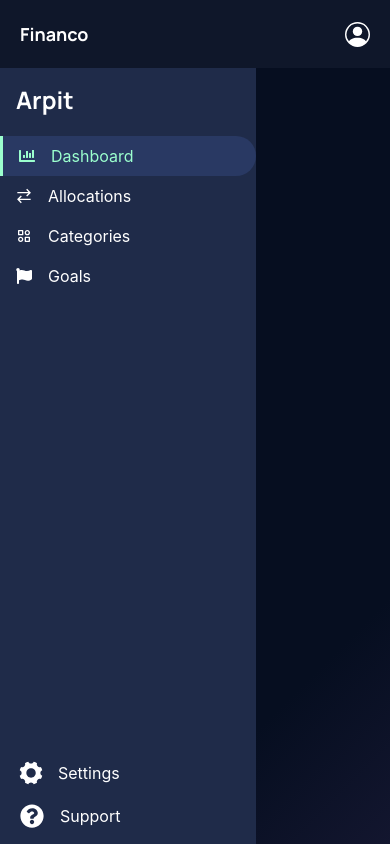
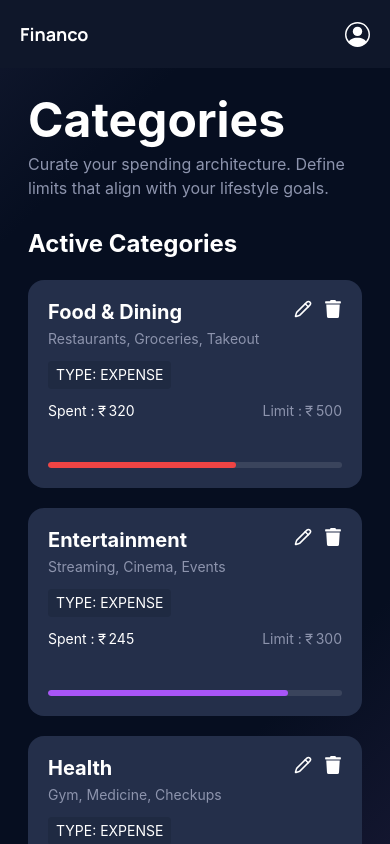
Before and after one commit to Rekcah97/Financo, a React (Vite) app in the folder frontend/: page / in a window 390 px wide. Built offline with nearby package versions, Linux system fonts and the light colour scheme.

Commit message:
Feat: Categories Component and mobile friendly sideBar

```diff
--- a/frontend/src/App.jsx
+++ b/frontend/src/App.jsx
@@ -5,6 +5,8 @@ import SideBar from "./components/PageElement/SideBar";
 import Login from "./components/auth/Login";
 import Footer from "./components/PageElement/Footer";
 import Register from "./components/auth/Register";
+import Categories from "./components/PageElement/SidebarComponent/Categories";
+
 function App() {
   const log = true;
   return (
@@ -14,6 +16,12 @@ function App() {
           <PrivateNavBar />
           <div className="flex flex-1 overflow-hidden">
             <SideBar userName={"Arpit"} />
+            <main className="p-7 w-full">
+              <Routes>
+                <Route path="/categories" element={<Categories />} />
+                <Route path="*" element={<Categories />} />
+              </Routes>
+            </main>
           </div>
         </div>
       ) : (
--- a/frontend/src/components/PageElement/SideBar.jsx
+++ b/frontend/src/components/PageElement/SideBar.jsx
@@ -27,7 +27,7 @@ function SideBar({ userName }) {
     },
   ];
   return (
-    <div className="flex flex-col h-full w-3xs bg-[var(--element-bg)] justify-between">
+    <div className="hidden sm:flex flex-col h-full w-3xs bg-[var(--element-bg)] justify-between">
       <div className="flex flex-col gap-5">
         <h2 className="font-[Manrope] font-bold  text-2xl pt-4 pl-4">
           {userName}
--- /dev/null
+++ b/frontend/src/components/PageElement/SidebarComponent/Categories.jsx
@@ -0,0 +1,142 @@
+import React from "react";
+import { FaPlusCircle } from "react-icons/fa";
+import CategoryCard from "./CategoryCard";
+function Categories() {
+  const Fcategories = [
+    {
+      name: "Food & Dining",
+      desc: "Restaurants, Groceries, Takeout",
+      type: "expense",
+      spent: 320,
+      limit: 500,
+      color: "#ef4444",
+    },
+    {
+      name: "Entertainment",
+      desc: "Streaming, Cinema, Events",
+      type: "expense",
+      spent: 245,
+      limit: 300,
+      color: "#a855f7",
+    },
+    {
+      name: "Health",
+      desc: "Gym, Medicine, Checkups",
+      type: "expense",
+      spent: 180,
+      limit: 250,
+      color: "#ec4899",
+    },
+    {
+      name: "Transport",
+      desc: "Fuel, Bus, Taxi",
+      type: "expense",
+      spent: 90,
+      limit: 150,
+      color: "#f97316",
+    },
+    {
+      name: "Shopping",
+      desc: "Clothes, Gadgets, Accessories",
+      type: "expense",
+      spent: 410,
+      limit: 400,
+      color: "#eab308",
+    },
+    {
+      name: "Utilities",
+      desc: "Electricity, Water, Internet",
+      type: "expense",
+      spent: 60,
+      limit: 100,
+      color: "#64748b",
+    },
+    {
+      name: "Freelance",
+      desc: "Web Dev, Design Projects",
+      type: "income",
+      spent: 1200,
+      limit: 1500,
+      color: "#22c55e",
+    },
+    {
+      name: "Salary",
+      desc: "Monthly Job Income",
+      type: "income",
+      spent: 2000,
+      limit: 2000,
+      color: "#10b981",
+    },
+    {
+      name: "Side Business",
+      desc: "Reselling, Consulting",
+      type: "income",
+      spent: 450,
+      limit: 600,
+      color: "#06b6d4",
+    },
+    {
+      name: "Emergency Fund",
+      desc: "Unexpected Expenses Buffer",
+      type: "saving",
+      spent: 300,
+      limit: 500,
+      color: "#3b82f6",
+    },
+    {
+      name: "Vacation",
+      desc: "Travel, Hotels, Activities",
+      type: "saving",
+      spent: 150,
+      limit: 400,
+      color: "#f43f5e",
+    },
+    {
+      name: "Investment",
+      desc: "Stocks, Crypto, Mutual Funds",
+      type: "saving",
+      spent: 500,
+      limit: 800,
+      color: "#6366f1",
+    },
+  ];
+  return (
+    <div className="flex flex-col gap-7">
+      <div className="flex items-end w-full justify-between">
+        <div className="flex flex-col gap-2 ">
+          <h2 className=" font-bold text-5xl">Categories</h2>
+          <p className="text-[var(--text-secondary)]">
+            Curate your spending architecture. Define limits that align with
+            your lifestyle goals.
+          </p>
+        </div>
+        <div>
+          <button className="hidden sm:flex items-center text-[var(--primary)] cursor-pointer gap-2 bg-[var(--button)] px-7 py-4 rounded-3xl hover:opacity-80">
+            <FaPlusCircle className="text-xl" />
+            Create a New Category
+          </button>
+        </div>
+      </div>
+      <div className="flex flex-col gap-5">
+        <div>
+          <h3 className="font-bold text-2xl">Active Categories</h3>
+        </div>
+        <div className="grid grid-cols-1 sm:grid-cols-2 lg:grid-cols-3 xl:grid-cols-7 gap-5">
+          {Fcategories.map((cat) => (
+            <CategoryCard
+              key={cat.name}
+              name={cat.name}
+              desc={cat.desc}
+              type={cat.type}
+              spent={cat.spent}
+              lastMonth={cat.limit}
+              color={cat.color}
+            />
+          ))}
+        </div>
+      </div>
+    </div>
+  );
+}
+
+export default Categories;
--- /dev/null
+++ b/frontend/src/components/PageElement/SidebarComponent/CategoryCard.jsx
@@ -0,0 +1,55 @@
+import React from "react";
+import { MdCurrencyRupee } from "react-icons/md";
+import { FaTrash } from "react-icons/fa";
+import { LuPencil } from "react-icons/lu";
+function CategoryCard({ name, desc, type, spent, lastMonth, color }) {
+  const percentage = (spent / lastMonth) * 100;
+  const upperType = type.toUpperCase();
+  return (
+    <div className="flex flex-col justify-between bg-[var(--button)] rounded-2xl p-5 gap-3 h-52">
+      <div className="flex flex-col gap-3">
+        <div className="flex justify-between items-start">
+          <div className="flex flex-col gap-1 min-w-0 flex-1">
+            <h2 className="font-bold text-xl leading-tight line-clamp-1">
+              {name}
+            </h2>
+            <p className="text-[var(--text-secondary)] text-sm line-clamp-1">
+              {desc}
+            </p>
+          </div>
+          <div className="flex items-center gap-3 text-lg shrink-0 ml-3">
+            <button className="cursor-pointer hover:text-[var(--tertiary-dark)]">
+              <LuPencil />
+            </button>
+            <button className="cursor-pointer hover:text-red-400">
+              <FaTrash />
+            </button>
+          </div>
+        </div>
+        <div>
+          <p className="bg-[#1f2a42] inline-block px-2 py-1 rounded text-sm">
+            TYPE: {upperType}
+          </p>
+        </div>
+        <div className="flex items-center justify-between">
+          <p className="flex items-center text-sm">
+            Spent : <MdCurrencyRupee /> {spent}
+          </p>
+          <p className="flex items-center text-sm text-[var(--text-secondary)]">
+            Limit : <MdCurrencyRupee />
+            {lastMonth}
+          </p>
+        </div>
+      </div>
+
+      <div className="w-full h-1.5 bg-white/10 rounded-full overflow-hidden">
+        <div
+          className="h-full rounded-full transition-all"
+          style={{ width: `${percentage}%`, backgroundColor: color }}
+        />
+      </div>
+    </div>
+  );
+}
+
+export default CategoryCard;
--- a/frontend/src/index.css
+++ b/frontend/src/index.css
@@ -3,7 +3,7 @@
 @import "tailwindcss";
 
 :root {
-  --primary: #6366f1;
+  --primary: #a1a4ff;
   --bg-primary: #0f172a;
   --container-bg: #060e20;
   --element-bg: #1f2b49;
```
